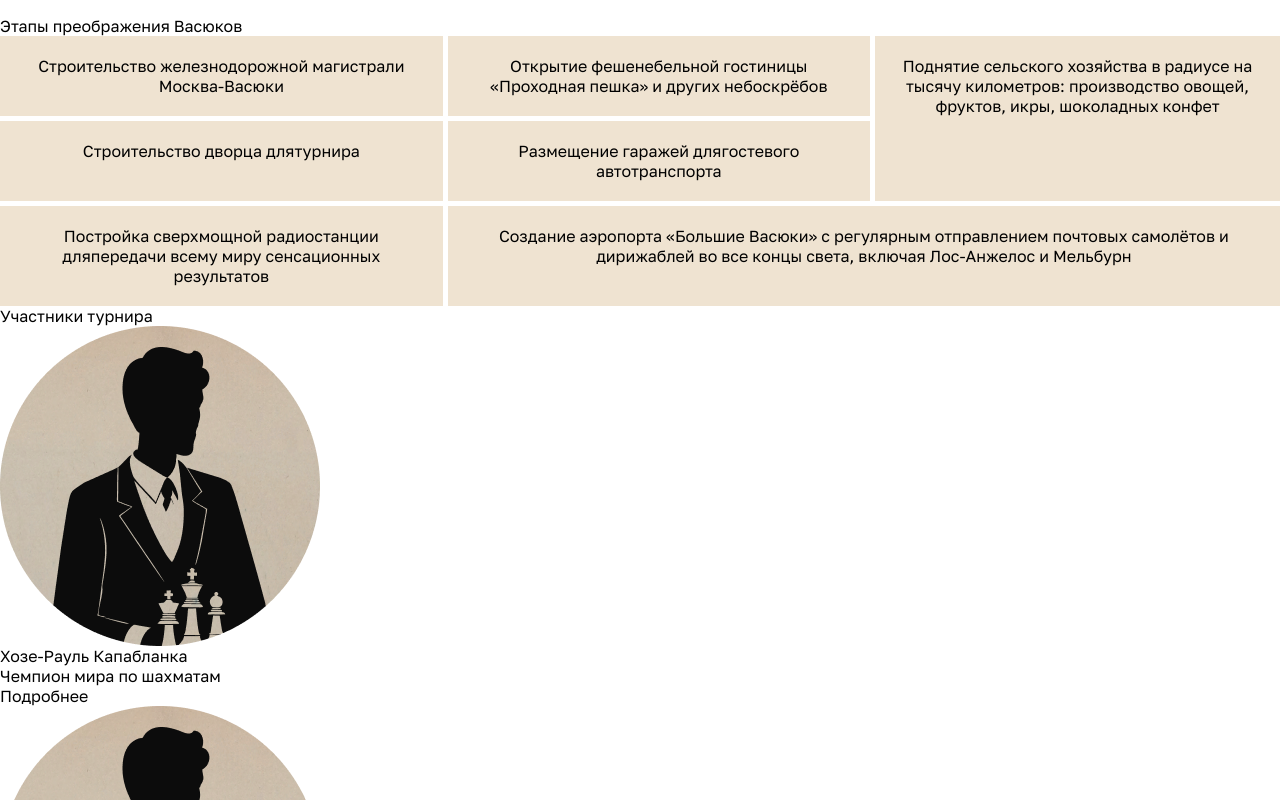
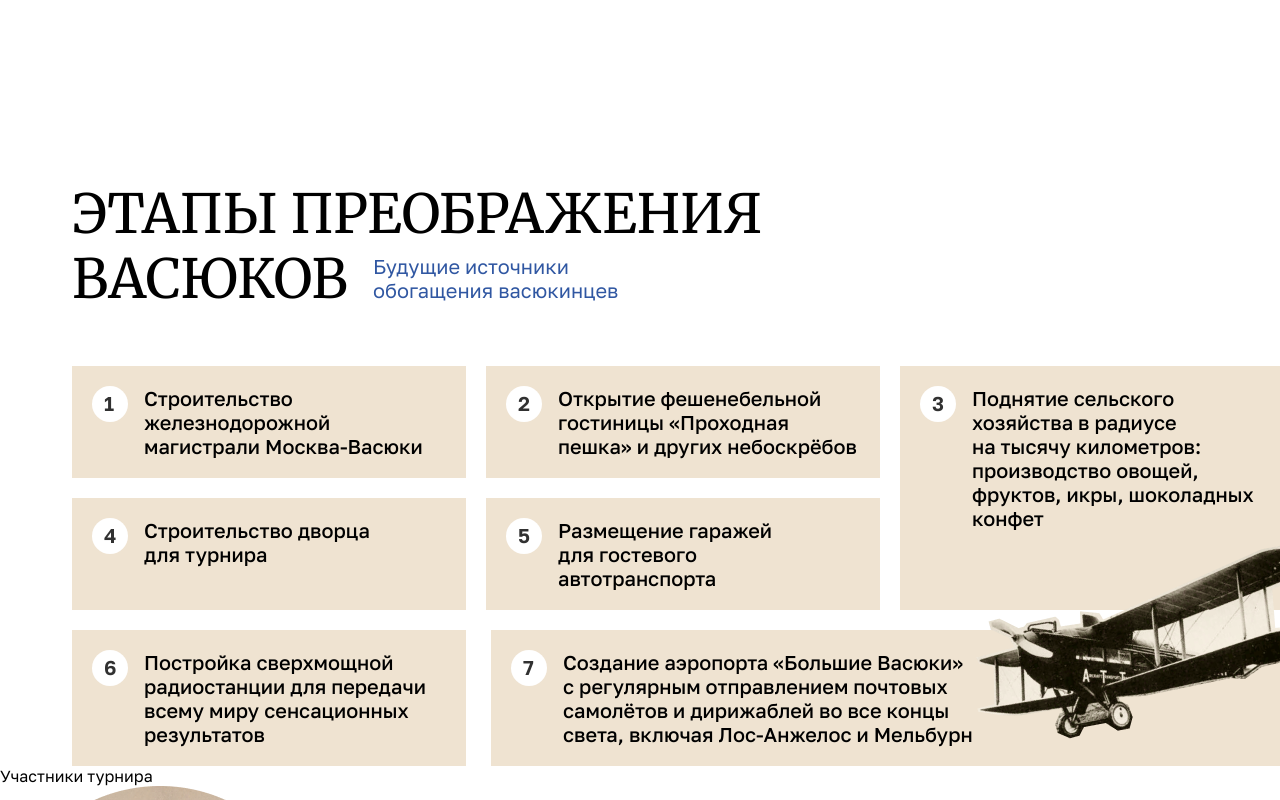
Before and after one commit to IgorLutoshkin/testYandex, a plain HTML site: page index.html in a window 1280 px wide. Shown: the part 1700-2500 px from the top of the page. Drawn offline with Linux system fonts and the light colour scheme.

Commit message:
add new style in block stages-transformation

```diff
--- a/index.html
+++ b/index.html
@@ -41,10 +41,7 @@
           >
           <div class="btn-block">
             <button class="btn button-left">Поддержать шахматную мысль</button>
-            <button class="btn button-right">
-              Подробнее <br />
-              о турнире
-            </button>
+            <button class="btn button-right">Подробнее о&nbspтурнире</button>
           </div>
         </div>
       </section>
@@ -133,8 +130,7 @@
             <p class="aside-desc">
               и Сеанс
               <span class="topic-lecture"
-                >одновременной игры <br />
-                в шахматы на 160 досках</span
+                >одновременной игры в&nbspшахматы на 160 досках</span
               >
               гроссмейстера О.Бендера
             </p>
@@ -164,7 +160,7 @@
                   Взнос на телеграммы:
                 </td>
                 <td class="right-column-table last-child">
-                  <span class=" old-price">100 руб.</span> 21 руб. 16коп.
+                  <span class="old-price">100 руб.</span> 21 руб. 16 коп.
                 </td>
               </tr>
             </table>
@@ -177,36 +173,77 @@
 
       <!--  -->
       <!--  -->
-      <div class="stages-of-transformation">
-        <h3>Этапы преображения Васюков</h3>
+      <section class="stages-transformation">
+        <div class="stages-transformation-wrap">
+          <h3 class="stages-transformation-title">
+            Этапы преображения <br />
+            Васюков
+          </h3>
+          <span class="source-of-wealth"
+            >Будущие источники обогащения васюкинцев</span
+          >
+        </div>
 
-        <div class="grid-wrap">
-          <p class="grid-item">
+        <ul class="grid-wrap">
+          <li class="grid-item">
+            <span class="number-item">1</span>
+            <p class="text-item">
               Строительство железнодорожной магистрали Москва-Васюки
             </p>
-          <p class="grid-item">
-            Открытие фешенебельной гостиницы «Проходная пешка» и других
-            небоскрёбов
+          </li>
+
+          <li class="grid-item">
+            <span class="number-item">2</span>
+            <p class="text-item">
+              Открытие фешенебельной гостиницы «Проходная
+              пешка»&nbspи&nbspдругих&nbspнебоскрёбов
+              <!-- &nbsp - чтобы управлять перносом -->
             </p>
-          <p class="grid-item grid-item-3-3">
-            Поднятие сельского хозяйства в радиусе на тысячу километров:
+          </li>
+
+          <li class="grid-item grid-item-3-3">
+            <span class="number-item">3</span>
+            <p class="text-item">
+              Поднятие сельского хозяйства в радиусе на&nbspтысячу километров:
               производство овощей, фруктов, икры, шоколадных конфет
             </p>
-          <p class="grid-item">Строительство дворца длятурнира</p>
-          <p class="grid-item">
-            Размещение гаражей длягостевого автотранспорта
+          </li>
+
+          <li class="grid-item">
+            <span class="number-item">4</span>
+            <p class="text-item">Строительство дворца для&nbspтурнира</p>
+          </li>
+
+          <li class="grid-item">
+            <span class="number-item">5</span>
+            <p class="text-item">
+              Размещение гаражей для&nbspгостевого автотранспорта
             </p>
-          <p class="grid-item">
-            Постройка сверхмощной радиостанции дляпередачи всему миру
+          </li>
+
+          <li class="grid-item">
+            <span class="number-item">6</span>
+            <p class="text-item">
+              Постройка сверхмощной радиостанции для передачи всему миру
               сенсационных результатов
             </p>
-          <p class="grid-item grid-item-2-3">
-            Создание аэропорта «Большие Васюки» с регулярным отправлением
+          </li>
+
+          <li class="grid-item grid-item-2-3">
+            <span class="number-item">7</span>
+            <p class="text-item text-item-airplane">
+              <img
+                class="grid-item-pic"
+                src="./img/airplane.png"
+                alt="airplane"
+              />
+              Создание аэропорта «Большие Васюки» с&nbspрегулярным отправлением
               почтовых самолётов и дирижаблей во все концы света, включая
               Лос-Анжелос и Мельбурн
             </p>
-        </div>
-      </div>
+          </li>
+        </ul>
+      </section>
 
       <!--  -->
       <!--  -->
--- a/style.css
+++ b/style.css
@@ -116,7 +116,10 @@ body {
   font-weight: normal;
   font-style: normal;
 }
-
+.wrap {
+  width: 1366px;
+  margin: 0 auto;
+}
 .content-wrap {
   width: 1222px;
   margin: 0 auto;
@@ -264,12 +267,10 @@ body {
 
 /* info-chess start */
 .info-chess {
-  width: 1262px;
-  margin: 0 auto;
   margin-top: 80px;
 }
 .info-lecture {
-  margin-left: 24px;
+  margin-left: 72px;
   display: flex;
   gap: 68px;
   /* justify-content: space-between; */
@@ -296,14 +297,14 @@ body {
   padding-left: 17px;
 }
 .info-chess-session {
+  margin-left: 45px;
   margin-top: 17px;
   display: flex;
-  justify-content: space-between;
-  align-items: flex-start;
+  /* align-items: flex-start; */
 }
 
 .aside-table {
-  width: 100%;
+  width: 704px;
   margin-top: 57px;
   border-collapse: collapse; /* объединили границы */
 }
@@ -350,17 +351,18 @@ td + td {
 .old-price {
   position: relative;
   text-decoration: none;
+  padding-right: 6px;
 }
 
 .old-price::before {
+  width: 81px;
   content: "";
   position: absolute;
   top: 50%;
   left: 0;
   right: 0;
   border-top: 2px solid red; /* Цвет линии зачеркивания */
-
-  z-index: 1;/* ******* */
+  z-index: 1; /* ******* */
 }
 .aside-table__link-admin {
   display: block;
@@ -375,19 +377,88 @@ td + td {
 /* info-chess end */
 
 /* stages-of-transformation start */
+.stages-transformation {
+  width: 1222px;
+  margin-top: 166px;
+  margin-left: 72px;
+}
+.stages-transformation-wrap {
+  display: flex;
+  position: relative;
+}
+.stages-transformation-title {
+  font-family: Merriweather, sans-serif;
+  font-size: 54px;
+  font-weight: 400;
+  line-height: 65px;
+  letter-spacing: 0px;
+  text-align: left;
+  text-transform: uppercase;
+}
+.source-of-wealth {
+  max-width: 280px;
+  display: block;
+  font-size: 20px;
+  font-weight: 400;
+  line-height: 24px;
+  letter-spacing: 0px;
+  text-align: left;
+  color: #3057a2;
+  position: absolute;
+  top: 72px;
+  left: 301px;
+}
 .grid-wrap {
+  margin-top: 54px;
   display: grid;
   grid-template-columns: auto auto auto;
   grid-template-rows: auto auto auto;
-  gap: 5px;
+  gap: 20px;
 }
+
 .grid-item {
+  position: relative;
+  display: flex;
   background: rgb(239, 227, 209);
   padding: 20px;
-  text-align: center;
+}
+.number-item {
+  width: 36px;
+  height: 36px;
+  border-radius: 50%;
+  display: block;
+  background-color: #ffffff;
+  color: #313131;
+  padding-top: 5px;
+  padding-left: 12px;
+
+  font-size: 20px;
+  font-weight: 600;
+  line-height: 24px;
+  letter-spacing: 0px;
+}
+.text-item {
+  width: 302px;
+  padding-left: 16px;
+  font-size: 20px;
+  font-weight: 500;
+  line-height: 24px;
+  letter-spacing: 0px;
+  text-align: left;
+}
+
+.text-item-airplane {
+  width: 446px;
+}
+.grid-item-pic {
+  position: absolute;
+  padding-top: 20px;
+  left: 465px;
+  bottom: 0;
 }
 
 .grid-item-2-3 {
+  margin-left: 5px;
   grid-row: 3 / span 1;
   grid-column: 2 / span 2;
 }
```
Lines whose indentation alone changed are shown as unchanged.
